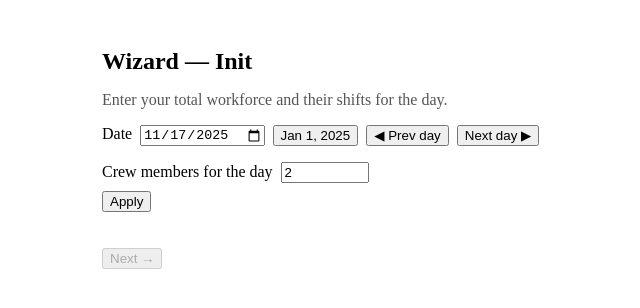
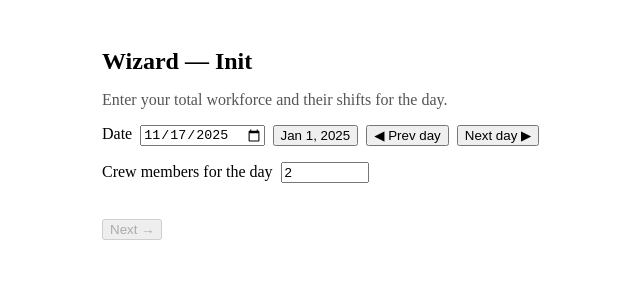
Before and after one commit to oliver-ostojic/logbook-writer, a Next.js app in the folder apps/web/: page /wizard/init in a window 1280 px wide. Shown: the top 308 px of the page, without its empty margins (88-728 px from the left). Built offline with nearby package versions, Linux system fonts and the light colour scheme.

Commit message:
web(wizard): auto-generate shift rows on crew count change; remove Apply button

```diff
--- a/apps/web/app/wizard/init/page.tsx
+++ b/apps/web/app/wizard/init/page.tsx
@@ -15,9 +15,10 @@ export default function WizardInitPage() {
     return shifts.every((s) => s.crewId && s.start && s.end);
   }, [date, shifts]);
 
-  function handleApplyCount() {
-    const n = Math.max(0, Math.min(50, Number(countInput) || 0));
-    setShiftCount(n);
+  function applyCount(n: number) {
+    const clamped = Math.max(0, Math.min(50, Number(n) || 0));
+    setCountInput(clamped);
+    setShiftCount(clamped);
   }
 
   function handleNext() {
@@ -72,13 +73,10 @@ export default function WizardInitPage() {
             min={0}
             max={50}
             value={countInput}
-            onChange={(e) => setCountInput(Number(e.target.value))}
+            onChange={(e) => applyCount(Number(e.target.value))}
             style={{ marginLeft: 8, width: 80 }}
           />
         </label>
-        <div>
-          <button type="button" onClick={handleApplyCount}>Apply</button>
-        </div>
       </section>
 
       <section style={{ display: "grid", gap: 10 }}>
```
